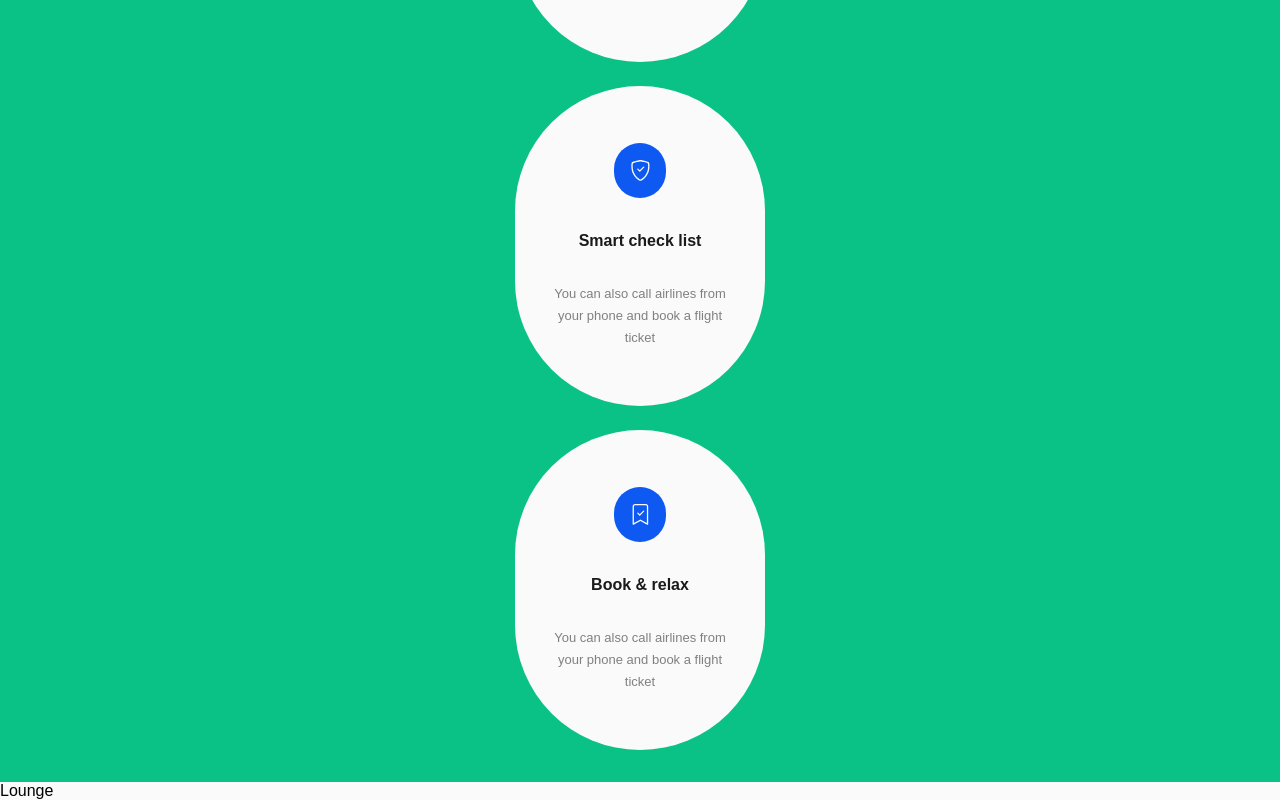
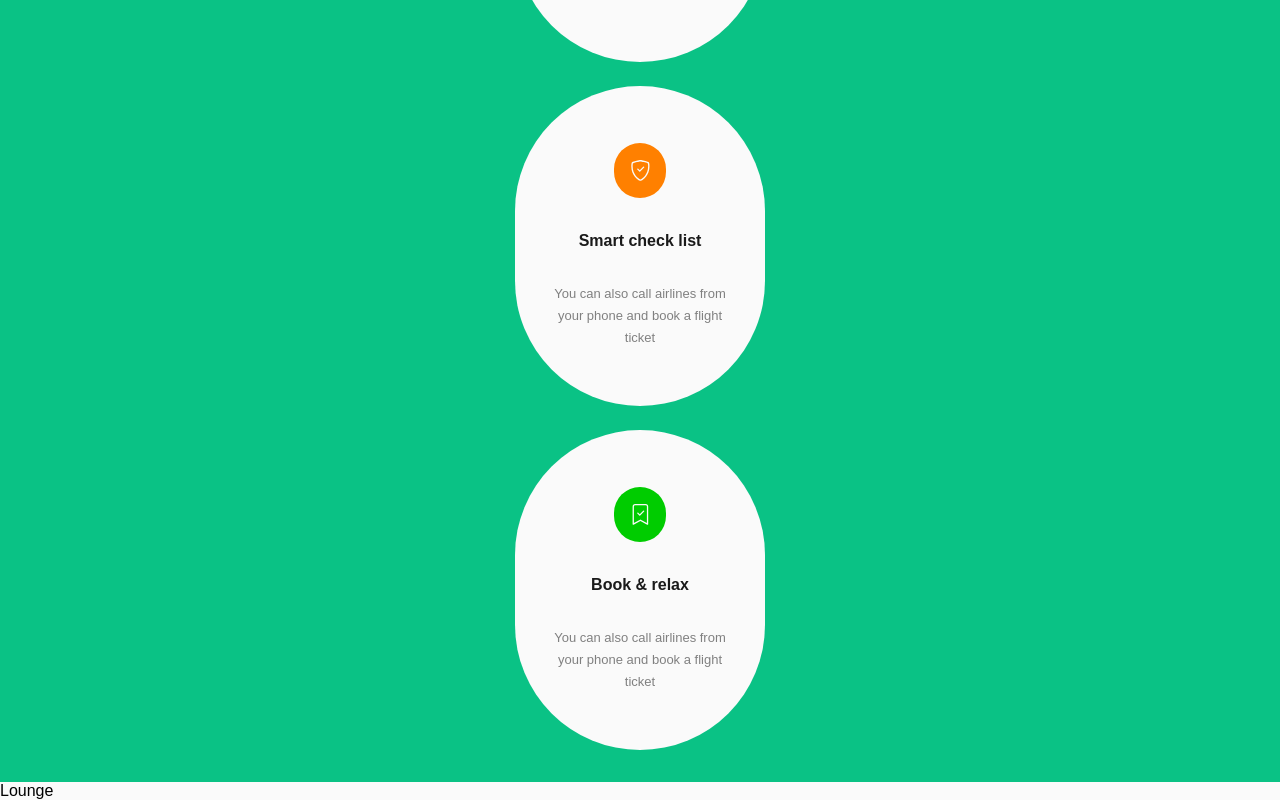
Before and after one commit to Chanuka999/Flight_Booking_web_site, a React (Vite) app in the folder fly/: page / in a window 1280 px wide. Shown: the part 2733-3533 px from the top of the page. Built offline with nearby package versions, Linux system fonts and the light colour scheme.

Commit message:
update page

```diff
--- a/fly/src/Components/Info/Info.jsx
+++ b/fly/src/Components/Info/Info.jsx
@@ -25,7 +25,7 @@ const Info = () => {
           </div>
 
           <div className="singleCard grid">
-            <div className="iconDiv flex">
+            <div className="iconDiv flex colorOne">
               <BsShieldCheck className="icon" />
             </div>
             <span className="cardTitle">Smart check list</span>
@@ -36,7 +36,7 @@ const Info = () => {
           </div>
 
           <div className="singleCard grid">
-            <div className="iconDiv flex">
+            <div className="iconDiv flex colorTwo">
               <BsBookmarkCheck className="icon" />
             </div>
             <span className="cardTitle">Book & relax</span>
```
